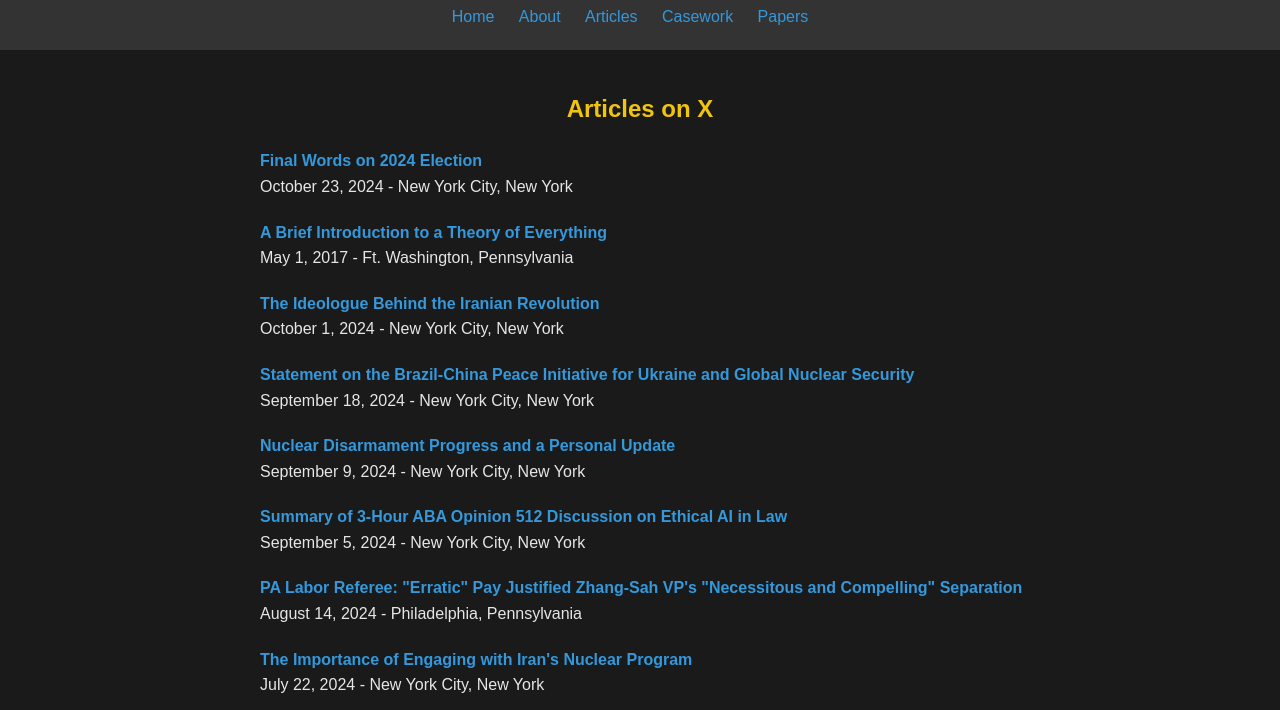
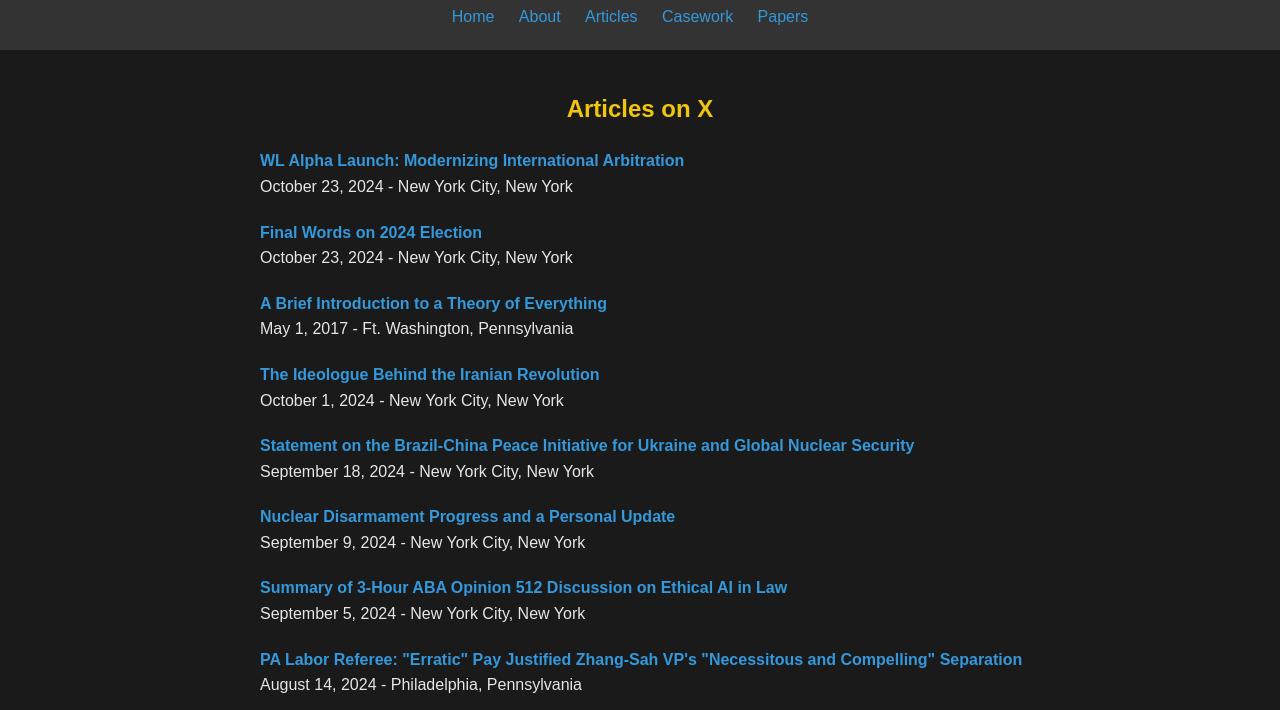
Before and after one commit to kianerfaan/personal-website, a plain HTML site: page articles.html in a window 1280 px wide. Shown: the part 90-800 px from the top of the page. Drawn offline with Linux system fonts and the light colour scheme.

Commit message:
Update articles.html

```diff
--- a/articles.html
+++ b/articles.html
@@ -43,6 +43,10 @@
         <section class="articles-list section-container">
             <h2>Articles on X</h2>
             <ul>
+                <li>
+                    <strong><a href="https://x.com/kianerfaan/status/1852183864006889782" target="_blank">WL Alpha Launch: Modernizing International Arbitration</a></strong><br>
+                    October 23, 2024 - New York City, New York
+                </li>
                 <li>
                     <strong><a href="https://x.com/kianerfaan/status/1849231912771952827" target="_blank">Final Words on 2024 Election</a></strong><br>
                     October 23, 2024 - New York City, New York
```
